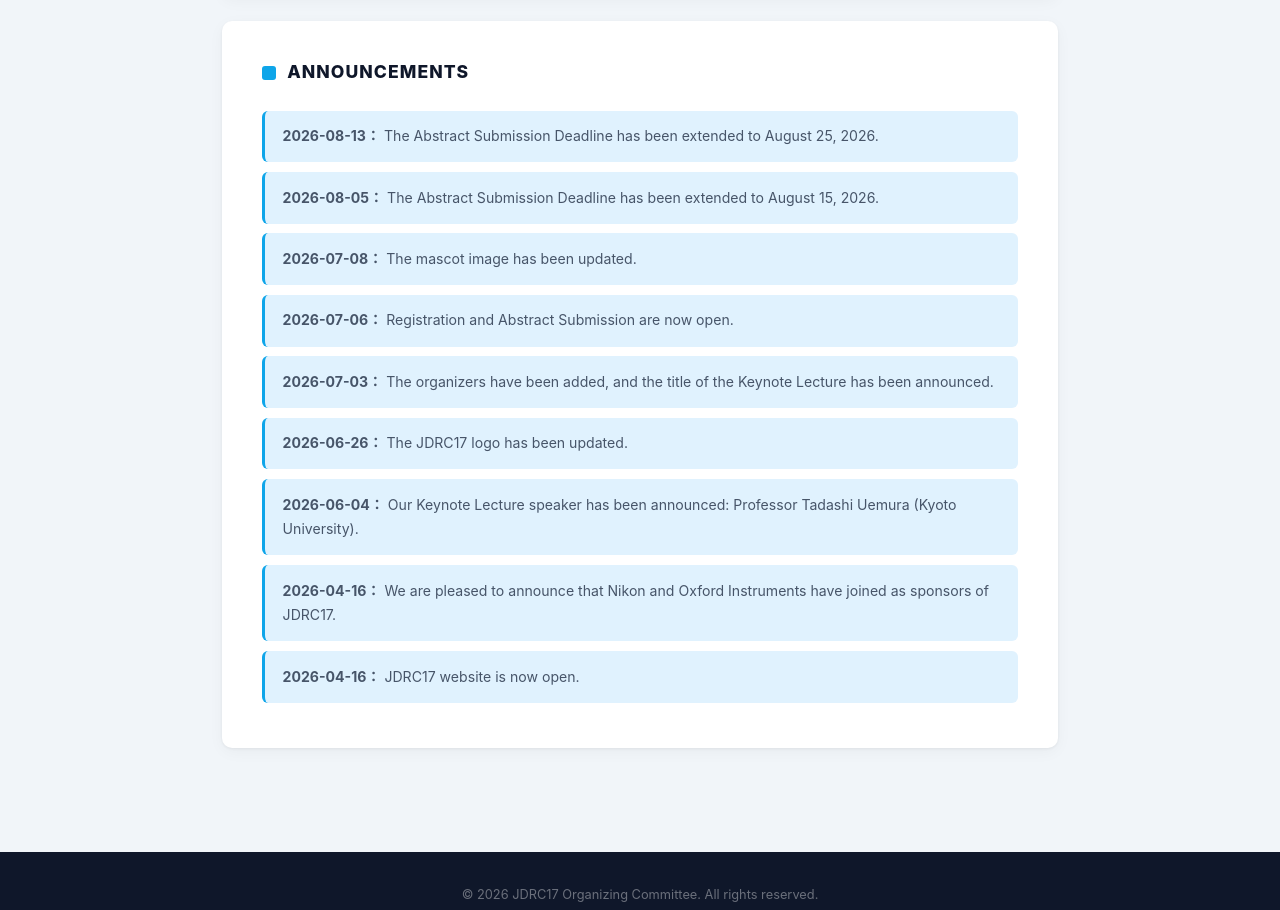
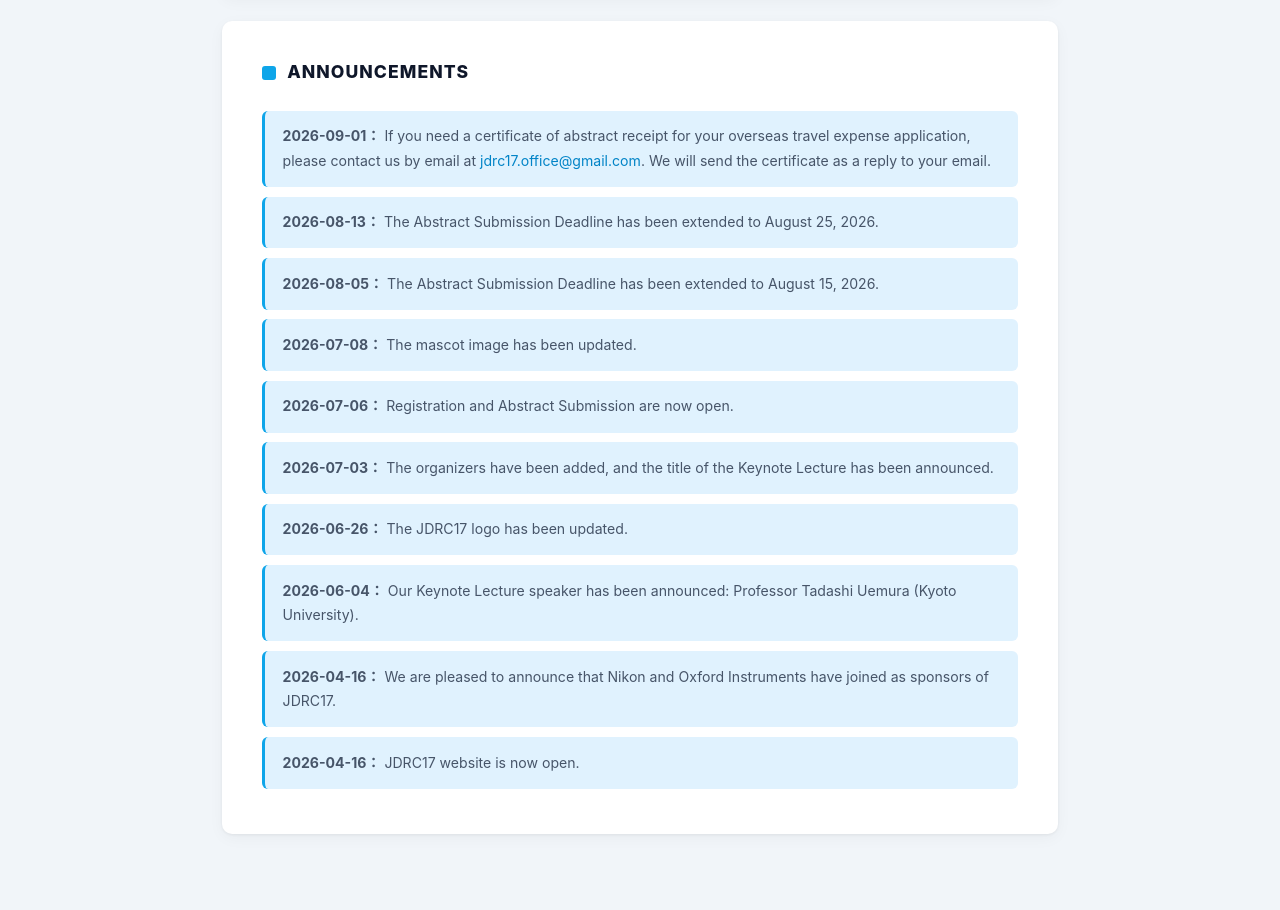
Before and after one commit to suzukifly/suzukifly.github.io, a plain HTML site: page index.html in a window 1280 px wide. Shown: the part 1773-2683 px from the top of the page. Drawn offline with Linux system fonts and the light colour scheme.

Commit message:
feat: announce abstract receipt certificate on request
Add an announcement to the Home page telling participants that a
certificate of abstract receipt, needed for overseas travel expense
applications, can be requested by email and will be sent as a reply.

Co-Authored-By: Claude Opus 5 <noreply@anthropic.com>

```diff
--- a/index.html
+++ b/index.html
@@ -101,6 +101,9 @@
   <section class="section-block">
     <h2 class="section-title">Announcements</h2>
     <div class="alert">
+      <strong>2026-09-01：</strong> If you need a certificate of abstract receipt for your overseas travel expense application, please contact us by email at <a href="mailto:jdrc17.office@gmail.com">jdrc17.office@gmail.com</a>. We will send the certificate as a reply to your email.
+    </div>
+    <div class="alert">
       <strong>2026-08-13：</strong> The Abstract Submission Deadline has been extended to August 25, 2026.
     </div>
     <div class="alert">
```
